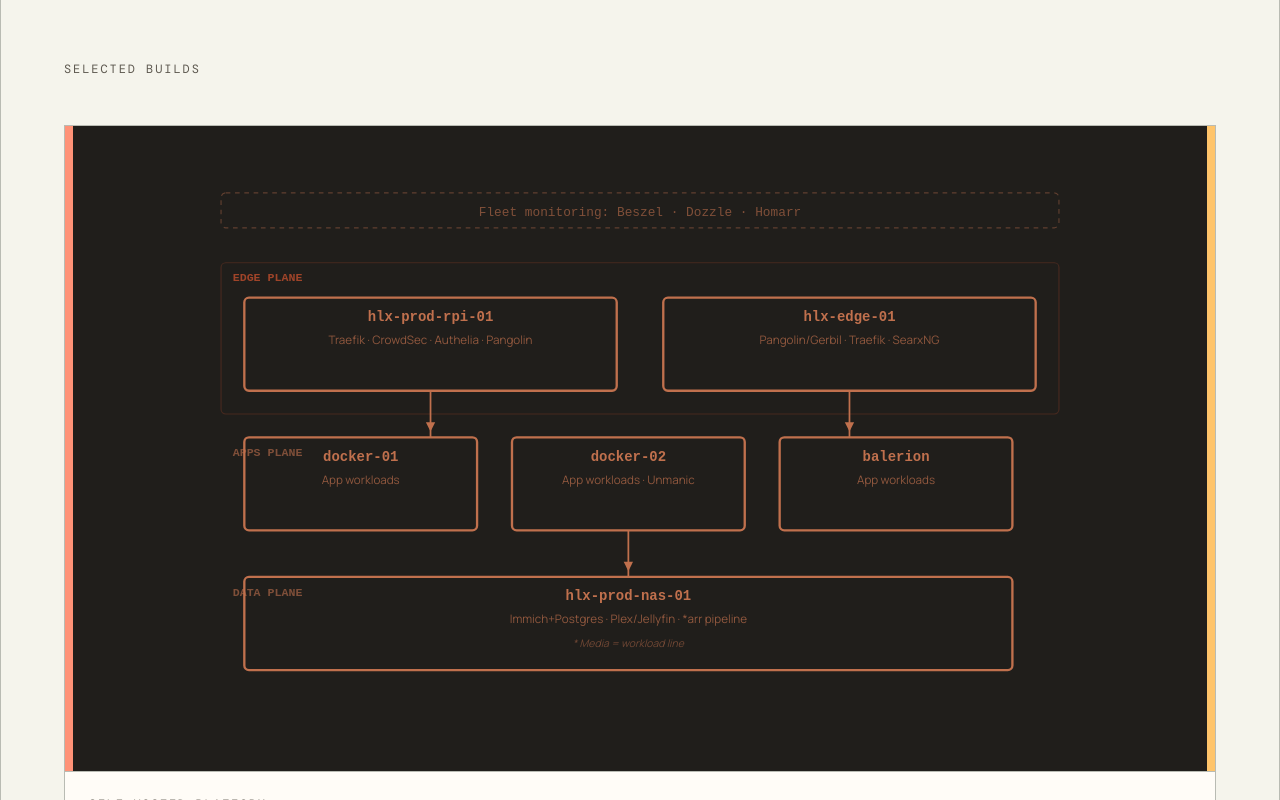
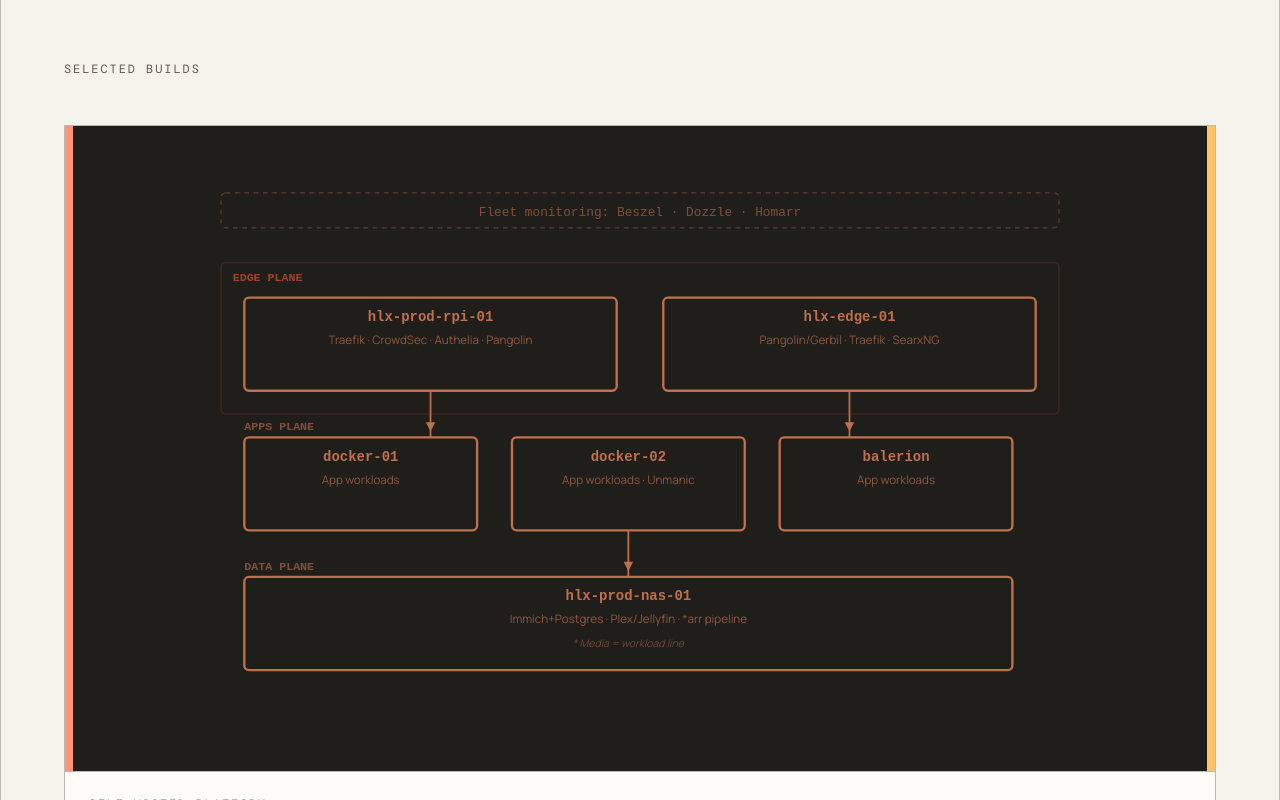
Before and after one commit to rameskum/portfolio, a Next.js app: page / in a window 1280 px wide. Shown: the part 4120-4920 px from the top of the page. Built offline with nearby package versions, Linux system fonts and the light colour scheme; no server answers.

Commit message:
fix: stop the Homelab diagram plane labels overlapping the nodes
The APPS PLANE and DATA PLANE labels were drawn on top of the node boxes.
Move them into the gap above their rows.

```diff
--- a/components/svg-motifs.tsx
+++ b/components/svg-motifs.tsx
@@ -157,7 +157,7 @@
       <polygon points="220,235 216,227 224,227" fill="currentColor" />
       <polygon points="580,235 576,227 584,227" fill="currentColor" />
 
-      <text x="50" y="256" fontSize="10" fill="currentColor" opacity="0.6" fontFamily="monospace" fontWeight="bold">
+      <text x="60" y="234" fontSize="10" fill="currentColor" opacity="0.6" fontFamily="monospace" fontWeight="bold">
         APPS PLANE
       </text>
 
@@ -188,7 +188,7 @@
       <line x1="390" y1="320" x2="390" y2="360" stroke="currentColor" strokeWidth="1.5" />
       <polygon points="390,355 386,347 394,347" fill="currentColor" />
 
-      <text x="50" y="376" fontSize="10" fill="currentColor" opacity="0.6" fontFamily="monospace" fontWeight="bold">
+      <text x="60" y="354" fontSize="10" fill="currentColor" opacity="0.6" fontFamily="monospace" fontWeight="bold">
         DATA PLANE
       </text>
 
```
